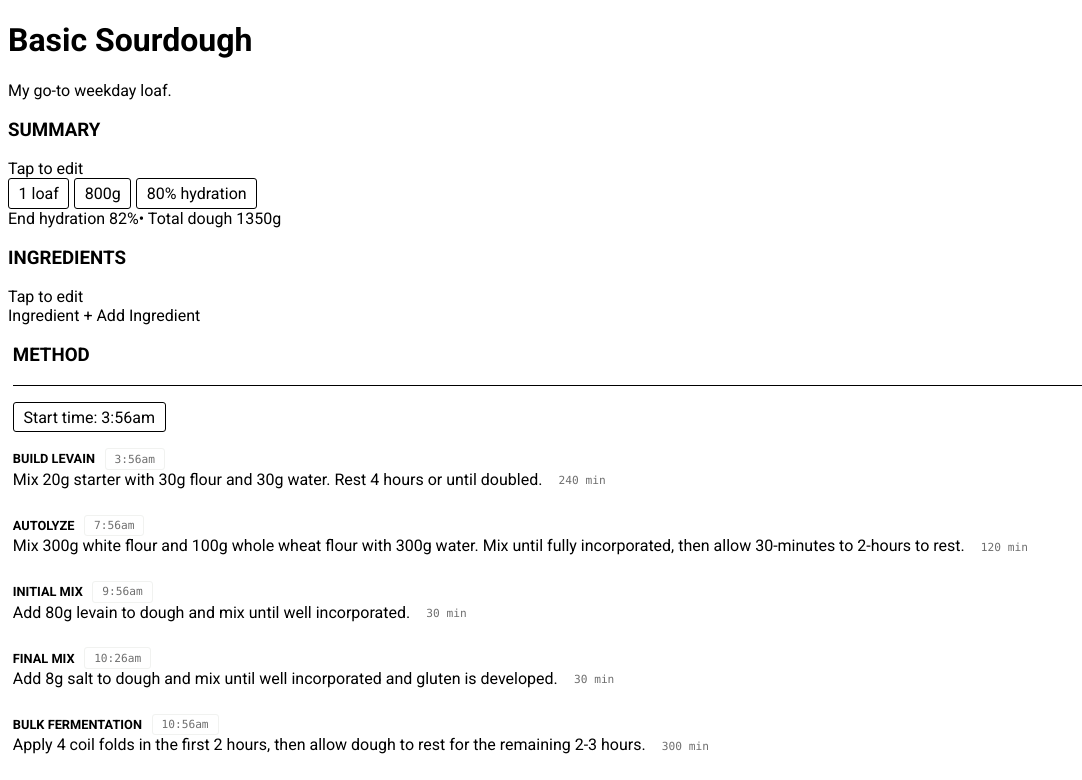
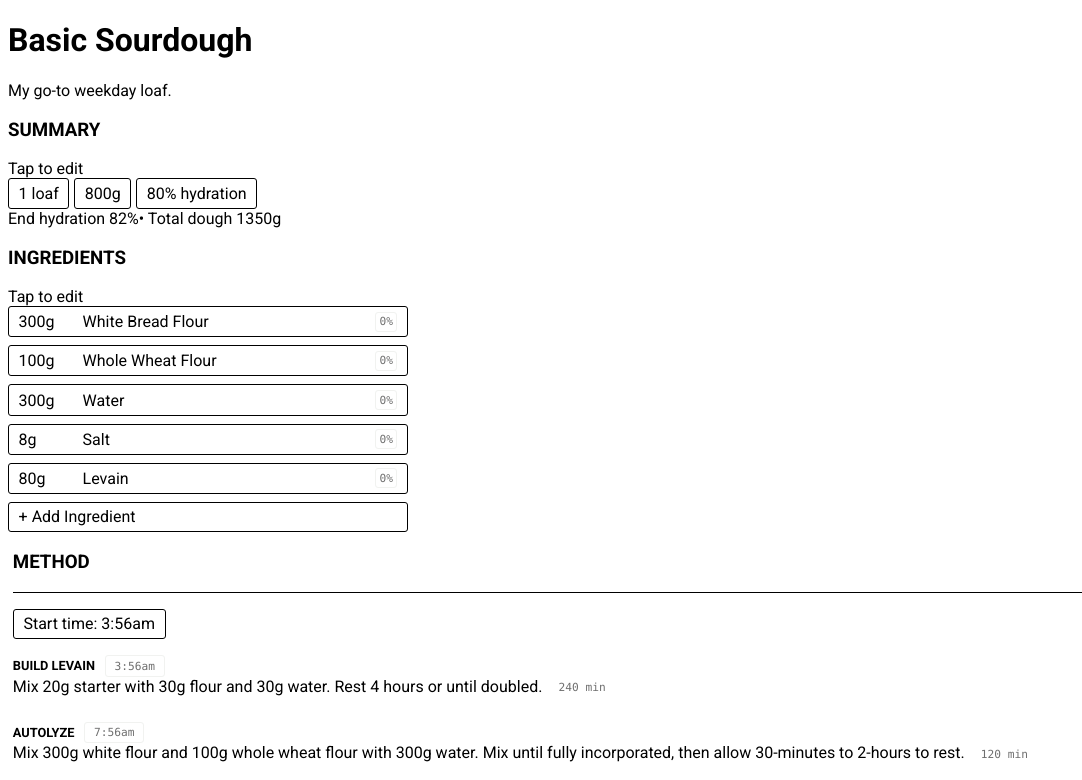
Before and after one commit to josh-cpm/bread-vue, a Vue app: page / in a window 1280 px wide. Shown: the top 780 px of the page, without its empty margins (0-1082 px from the left). Built offline with nearby package versions, Linux system fonts and the light colour scheme.

Commit message:
Use recipe object to add ingredients array.

```diff
--- a/src/App.vue
+++ b/src/App.vue
@@ -4,7 +4,7 @@
     :recipeDescription="recipeDescription"
   ></Header>
   <Summary></Summary>
-  <Ingredients></Ingredients>
+  <Ingredients :ingredients="ingredients"></Ingredients>
   <Method></Method>
 </template>
 
@@ -13,6 +13,7 @@ import Method from './components/Method.vue';
 import Header from './components/Header';
 import Summary from './components/Summary';
 import Ingredients from './components/Ingredients';
+import { recipe } from './modules/recipeData';
 
 export default {
   name: 'App',
@@ -24,8 +25,9 @@ export default {
   },
   data() {
     return {
-      recipeTitle: 'Basic Sourdough',
-      recipeDescription: 'My go-to weekday loaf.',
+      recipeTitle: recipe.recipeInfo.title,
+      recipeDescription: recipe.recipeInfo.description,
+      ingredients: recipe.ingredients,
     };
   },
 };
@@ -35,4 +37,12 @@ export default {
 html {
   font-family: 'Roboto', sans-serif;
 }
+
+.white-cta {
+  padding: 0.3em 0.6em;
+  border-radius: 3px;
+  background: white;
+  border: 1px solid black;
+  cursor: pointer;
+}
 </style>
--- a/src/components/Ingredient.vue
+++ b/src/components/Ingredient.vue
@@ -1,11 +1,63 @@
 <template>
-  Ingredient
+  <div class="ingredient-row white-cta">
+    <span class="ingredient-row-sub-flex">
+      <span class="ingredient-quantity">{{ Math.round(quantity) }}g</span>
+      <span class="ingredient-name">{{ name }}</span>
+    </span>
+    <span class="ingredient-percent inline-button"
+      >{{ Math.round(bpercent * 100) }}%</span
+    >
+  </div>
 </template>
 
 <script>
 export default {
   name: 'Ingredient',
+  props: {
+    name: String,
+    quantity: Number,
+    type: String,
+    bpercent: Number,
+  },
 };
 </script>
 
-<style scoped></style>
+<style scoped>
+.ingredient-row {
+  margin-bottom: 0.5rem;
+  display: flex;
+  flex-direction: row;
+  align-items: center;
+  justify-content: space-between;
+}
+
+.ingredient-row-sub-flex {
+  display: flex;
+  flex-direction: row;
+}
+
+.ingredient-quantity {
+  min-width: 4em;
+}
+
+.ingredient-name {
+  margin-right: 1em;
+}
+
+.ingredient-percent {
+  align-self: flex-start;
+}
+
+.inline-button {
+  display: inline-block;
+  color: #6f6f6f;
+  font-size: 0.7rem;
+  font-family: Monaco;
+  font-style: normal;
+  font-weight: normal;
+  padding: 0.2em 0.3em;
+  margin-left: 0.2rem;
+  border: 1px solid #f1f2f0;
+  border-radius: 3px;
+}
+</style>
--- a/src/components/Ingredients.vue
+++ b/src/components/Ingredients.vue
@@ -5,7 +5,14 @@
       <span class="tiptext">Tap to edit</span>
     </div>
     <div class="ingredient-list">
-      <Ingredient></Ingredient>
+      <Ingredient
+        v-for="ingredient in ingredients"
+        :key="ingredient.title"
+        v-bind:name="ingredient.name"
+        v-bind:quantity="ingredient.qty"
+        v-bind:type="ingredient.type"
+        :bpercent="0"
+      ></Ingredient>
       <span class="white-cta" id="add-ing-button">+ Add Ingredient</span>
     </div>
   </div>
@@ -19,7 +26,16 @@ export default {
   components: {
     Ingredient,
   },
+  props: {
+    ingredients: Array,
+  },
 };
 </script>
 
-<style scoped></style>
+<style scoped>
+.ingredient-list {
+  display: flex;
+  flex-direction: column;
+  max-width: 25rem;
+}
+</style>
--- a/src/modules/recipeData.js
+++ b/src/modules/recipeData.js
@@ -1,6 +1,6 @@
-const recipe = {
+export const recipe = {
   recipeInfo: {
-    title: 'Basic Sourdoug',
+    title: 'Basic Sourdough',
     description: 'My go-to weekday loaf.',
   },
   ingredients: [
```
